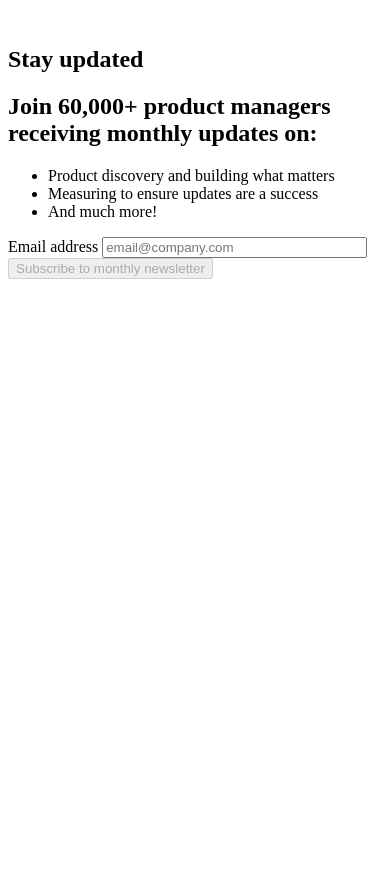
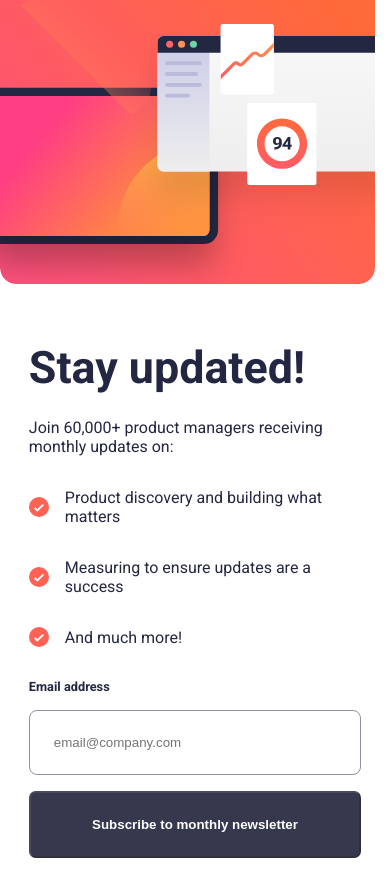
Before and after one commit to ho823/newsletter, a plain HTML site: page index.html in a window 390 px wide. Before the commit the page ends 844 px from the top, so only its background shows below. Drawn offline with Linux system fonts and the light colour scheme.

Commit message:
finish first page in mobile css

```diff
--- a/index.html
+++ b/index.html
@@ -4,28 +4,43 @@
   <meta charset="UTF-8">
   <meta name="viewport" content="width=device-width, initial-scale=1.0">
   <link href="styles.css" rel="stylesheet" />
+  <link rel="icon" type="image/x-icon" href="./images/favicon.ico">
+  <link rel="preconnect" href="https://fonts.googleapis.com">
+  <link rel="preconnect" href="https://fonts.gstatic.com" crossorigin>
+  <link href="https://fonts.googleapis.com/css2?family=Roboto:wght@400;700&display=swap" rel="stylesheet">
   <title>newsletter challenge</title>
 
 </head>
 <body>
   <div id="main-page">
     <div>
-      <img/>
+      <img src="./images/illustration-sign-up-mobile.svg" alt="illustration"/>
     </div>
     <section>
-      <h1>Stay updated</h1>
+      <h1>Stay updated!</h1>
       <h2>Join 60,000+ product managers receiving monthly updates on:</h2>
 
       <ul>
-        <li>Product discovery and building what matters</li>
-        <li>Measuring to ensure updates are a success</li>
-        <li>And much more!</li>
+        <li>
+          <img class="icon" src="./images/icon-list.svg" alt="icon before element of list"/>
+          <p>Product discovery and building what matters</p>
+        </li>
+        <li>
+          <img class="icon" src="./images/icon-list.svg" alt="icon before element of list"/>
+          <p>Measuring to ensure updates are a success</p>
+        </li>
+        <li>
+          <img class="icon" src="./images/icon-list.svg" alt="icon before element of list"/>
+          <p>And much more!</p>
+        </li>
       </ul>
 
-      <label for="email">Email address</label>
-      <input type="email" id="email" pattern=".+@example\.com" size="30" placeholder="email@company.com" required oninput="btnState()"  />
+      <div id="form-section">
+        <label for="email">Email address</label>
+        <input type="email" id="email" pattern=".+@example\.com" size="30" placeholder="email@company.com" required oninput="btnState()"  />
 
-      <button id="newsletter-btn" type="button" onclick="receiveNewsletter()" disabled>Subscribe to monthly newsletter</button>
+        <button id="newsletter-btn" type="button" onclick="receiveNewsletter()" disabled>Subscribe to monthly newsletter</button>
+      </div>
 
     </section>
   </div>
--- a/styles.css
+++ b/styles.css
@@ -1,3 +1,21 @@
+body {
+  font-family: 'Roboto', sans-serif;
+  font-size: 1rem;
+  color: hsl(234, 29%, 20%);
+  margin: 0;
+}
+
+h1 {
+  font-weight: 700;
+  font-size: 2.8rem;
+  margin: 1.5rem 0;
+}
+
+h2 {
+  font-size: 1rem;
+  font-weight: 400;
+}
+
 #modal {
   display: none;
 }
@@ -6,7 +24,54 @@
   display: block;
 }
 
+section {
+  padding: 1.8rem;
+}
+
 em {
   font-style: normal;
   font-weight: bold;
 }
+
+ul {
+  padding: 0;
+}
+
+li {
+  list-style: none;
+  display: flex;
+  align-items: center;
+}
+
+.icon {
+  width: 20px;
+  height: 20px;
+  margin-right: 1rem;
+}
+
+label {
+  font-size: 0.8rem;
+  font-weight: bold;
+}
+
+#form-section {
+  display: flex;
+  flex-direction: column;
+}
+
+#email {
+  padding: 1.5rem;
+  border: solid 0.1rem hsl(231, 7%, 60%);
+  border-radius: 0.5rem;
+  color: hsl(231, 7%, 60%);
+  margin-top: 1rem;
+}
+
+#newsletter-btn {
+  padding: 1.5rem 0;
+  font-weight: bold;
+  border-radius: 0.5em;
+  background-color: hsl(235, 18%, 26%);
+  color: white;
+  margin-top: 1rem;
+}
```
Also changed, not shown: images/android-chrome-192x192.png (added), images/android-chrome-512x512.png (added), images/apple-touch-icon.png (added), images/favicon-16x16.png (added), images/favicon-32x32.png (added), images/favicon.ico (added).
